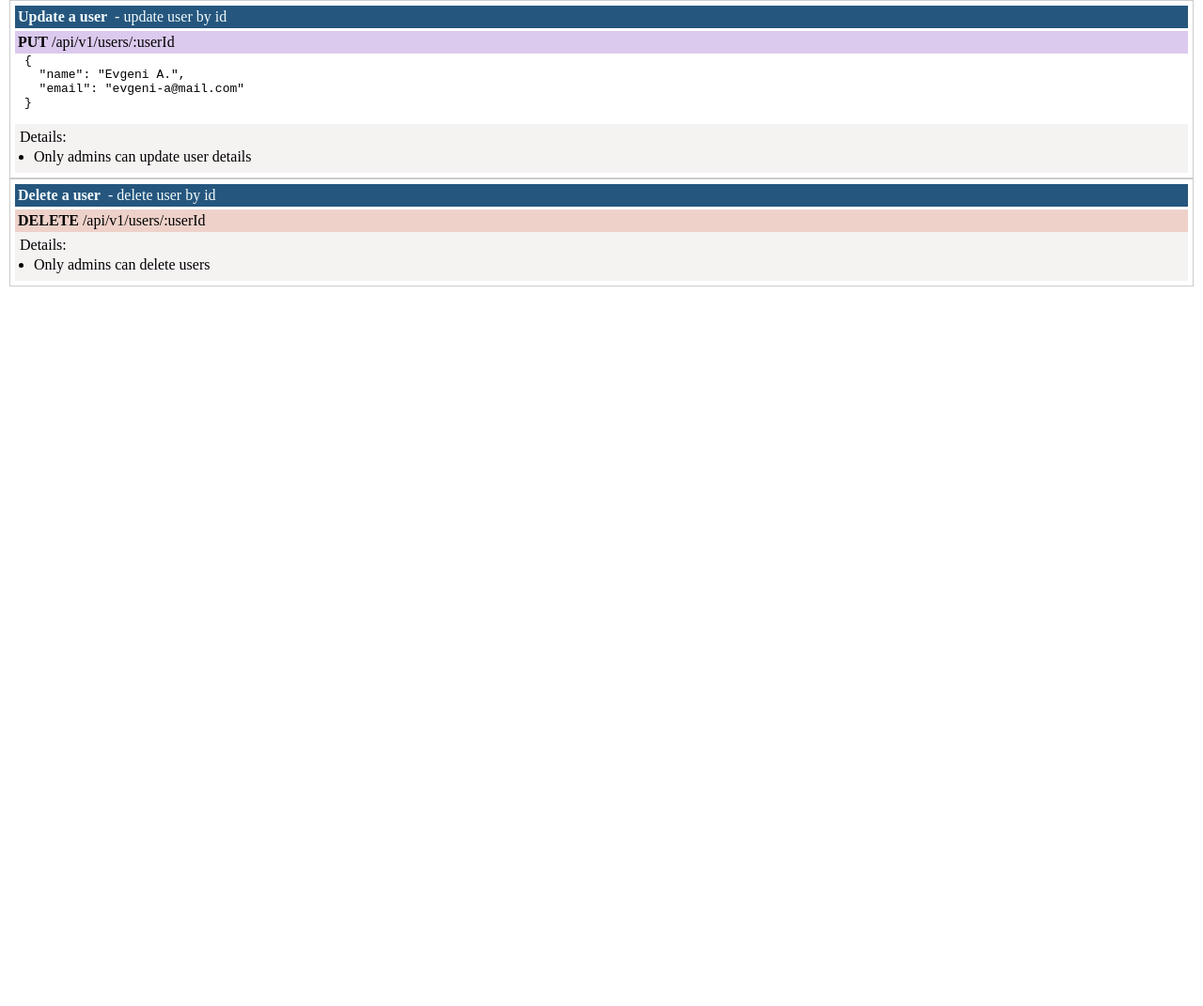
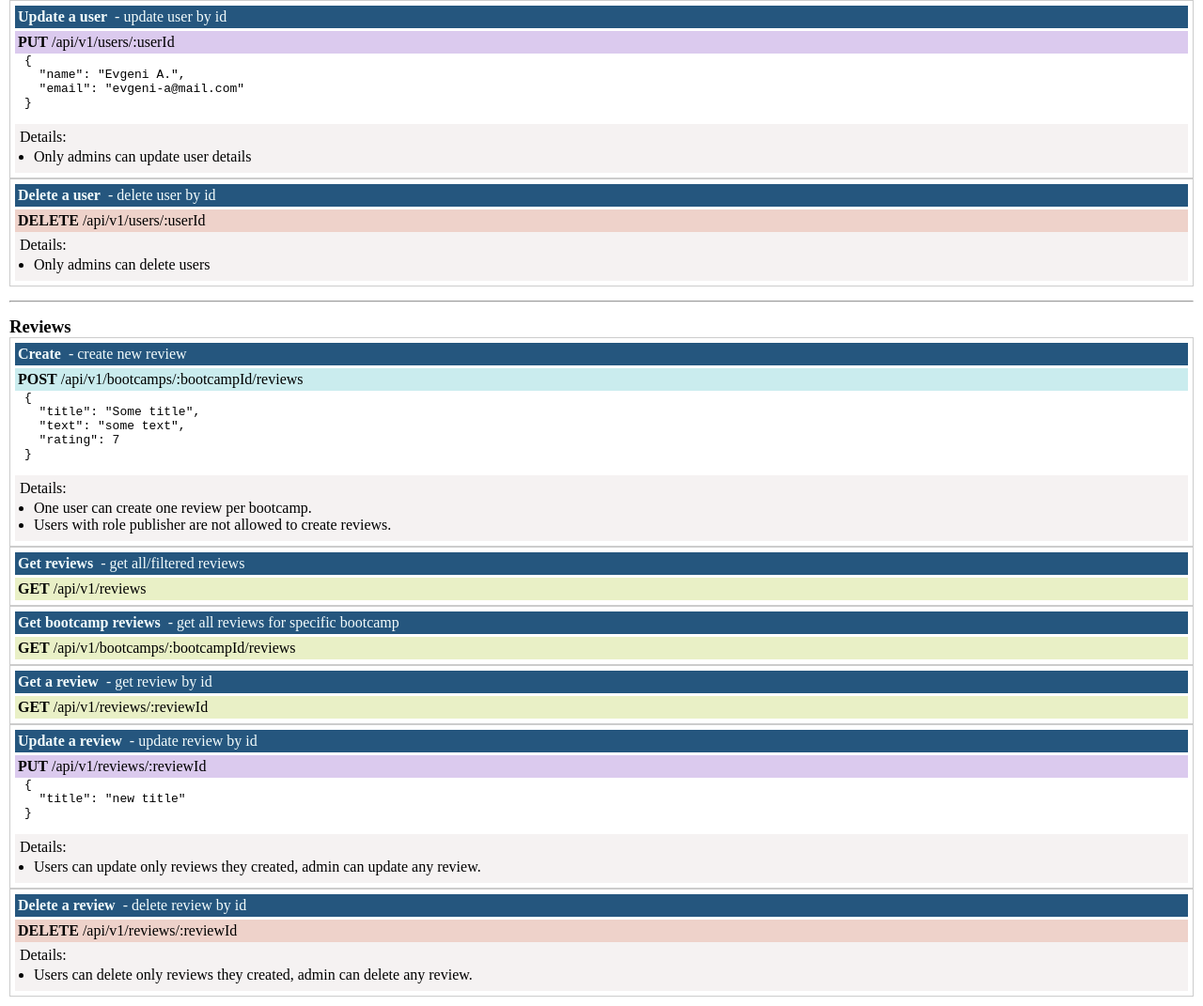
Before and after one commit to BZIvanov/extract-color-from-text, a website: page api.html in a window 1280 px wide. Shown: the part 3662-4733 px from the top of the page at 94% size. Before the commit the page ends 3977 px from the top, so only its background shows below. Drawn offline with Linux system fonts and the light colour scheme.

Commit message:
seed data update and review api docs

```diff
--- a/api.html
+++ b/api.html
@@ -523,5 +523,100 @@
         </div>
       </div>
     </div>
+
+    <hr />
+
+    <div>
+      <h3>Reviews</h3>
+      <div class="route">
+        <div class="title">
+          <h4>Create</h4>
+          <span>&nbsp; - create new review</span>
+        </div>
+        <p class="post">
+          <strong>POST</strong> /api/v1/bootcamps/:bootcampId/reviews
+        </p>
+        <div class="body">
+          <pre>
+{
+  "title": "Some title",
+  "text": "some text",
+  "rating": 7
+}
+          </pre>
+        </div>
+        <div class="details">
+          <p>Details:</p>
+          <ul>
+            <li>One user can create one review per bootcamp.</li>
+            <li>
+              Users with role publisher are not allowed to create reviews.
+            </li>
+          </ul>
+        </div>
+      </div>
+      <div class="route">
+        <div class="title">
+          <h4>Get reviews</h4>
+          <span>&nbsp; - get all/filtered reviews</span>
+        </div>
+        <p class="get"><strong>GET</strong> /api/v1/reviews</p>
+      </div>
+      <div class="route">
+        <div class="title">
+          <h4>Get bootcamp reviews</h4>
+          <span>&nbsp; - get all reviews for specific bootcamp</span>
+        </div>
+        <p class="get">
+          <strong>GET</strong> /api/v1/bootcamps/:bootcampId/reviews
+        </p>
+      </div>
+      <div class="route">
+        <div class="title">
+          <h4>Get a review</h4>
+          <span>&nbsp; - get review by id</span>
+        </div>
+        <p class="get"><strong>GET</strong> /api/v1/reviews/:reviewId</p>
+      </div>
+      <div class="route">
+        <div class="title">
+          <h4>Update a review</h4>
+          <span>&nbsp; - update review by id</span>
+        </div>
+        <p class="put"><strong>PUT</strong> /api/v1/reviews/:reviewId</p>
+        <div class="body">
+          <pre>
+{
+  "title": "new title"
+}
+          </pre>
+        </div>
+        <div class="details">
+          <p>Details:</p>
+          <ul>
+            <li>
+              Users can update only reviews they created, admin can update any
+              review.
+            </li>
+          </ul>
+        </div>
+      </div>
+      <div class="route">
+        <div class="title">
+          <h4>Delete a review</h4>
+          <span>&nbsp; - delete review by id</span>
+        </div>
+        <p class="delete"><strong>DELETE</strong> /api/v1/reviews/:reviewId</p>
+        <div class="details">
+          <p>Details:</p>
+          <ul>
+            <li>
+              Users can delete only reviews they created, admin can delete any
+              review.
+            </li>
+          </ul>
+        </div>
+      </div>
+    </div>
   </body>
 </html>
--- a/controllers/reviews.js
+++ b/controllers/reviews.js
@@ -10,7 +10,7 @@ exports.getReviews = catchAsync(async (req, res, next) => {
   if (req.params.bootcampId) {
     query = Review.find({ bootcamp: req.params.bootcampId });
   } else {
-    filtered = new Filters(
+    const filtered = new Filters(
       Review.find().populate({
         path: 'bootcamp',
         select: 'name description',
@@ -45,7 +45,7 @@ exports.getReview = catchAsync(async (req, res, next) => {
   res.status(200).json({ success: true, data: review });
 });
 
-exports.addReview = catchAsync(async (req, res, next) => {
+exports.createReview = catchAsync(async (req, res, next) => {
   req.body.bootcamp = req.params.bootcampId;
   req.body.user = req.user.id;
 
@@ -94,5 +94,5 @@ exports.deleteReview = catchAsync(async (req, res, next) => {
 
   await review.remove();
 
-  res.status(200).json({ success: true, data: null });
+  res.status(200).json({ success: true });
 });
--- a/routes/reviews.js
+++ b/routes/reviews.js
@@ -2,7 +2,7 @@ const router = require('express').Router({ mergeParams: true });
 const {
   getReviews,
   getReview,
-  addReview,
+  createReview,
   updateReview,
   deleteReview,
 } = require('../controllers/reviews');
@@ -12,7 +12,7 @@ const authorize = require('../middlewares/authorize');
 router
   .route('/')
   .get(getReviews)
-  .post(authenticate, authorize('user', 'admin'), addReview);
+  .post(authenticate, authorize('user', 'admin'), createReview);
 router
   .route('/:id')
   .get(getReview)
```
Also changed, not shown: seed/index.js (+17 -0 lines), seed/reviews.json (added, +42 -0 lines), seed/users.json (+12 -0 lines).
